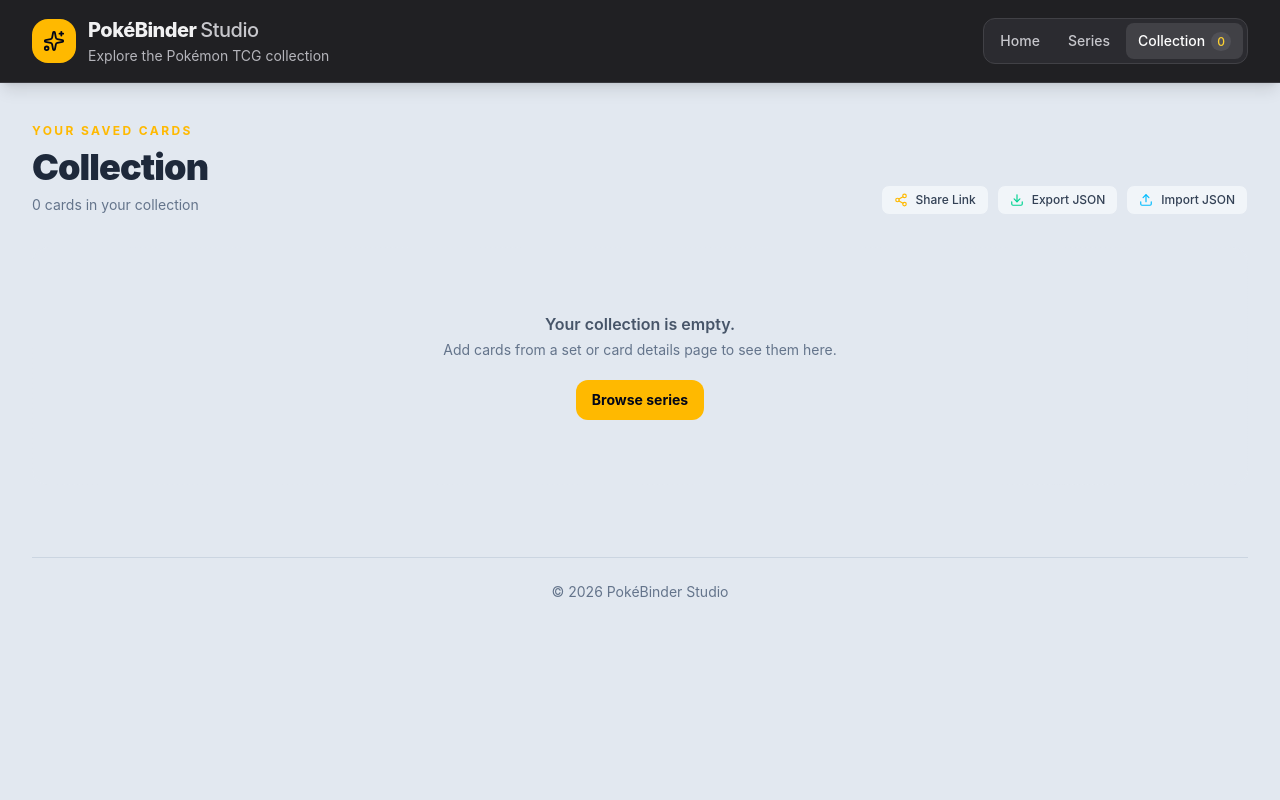
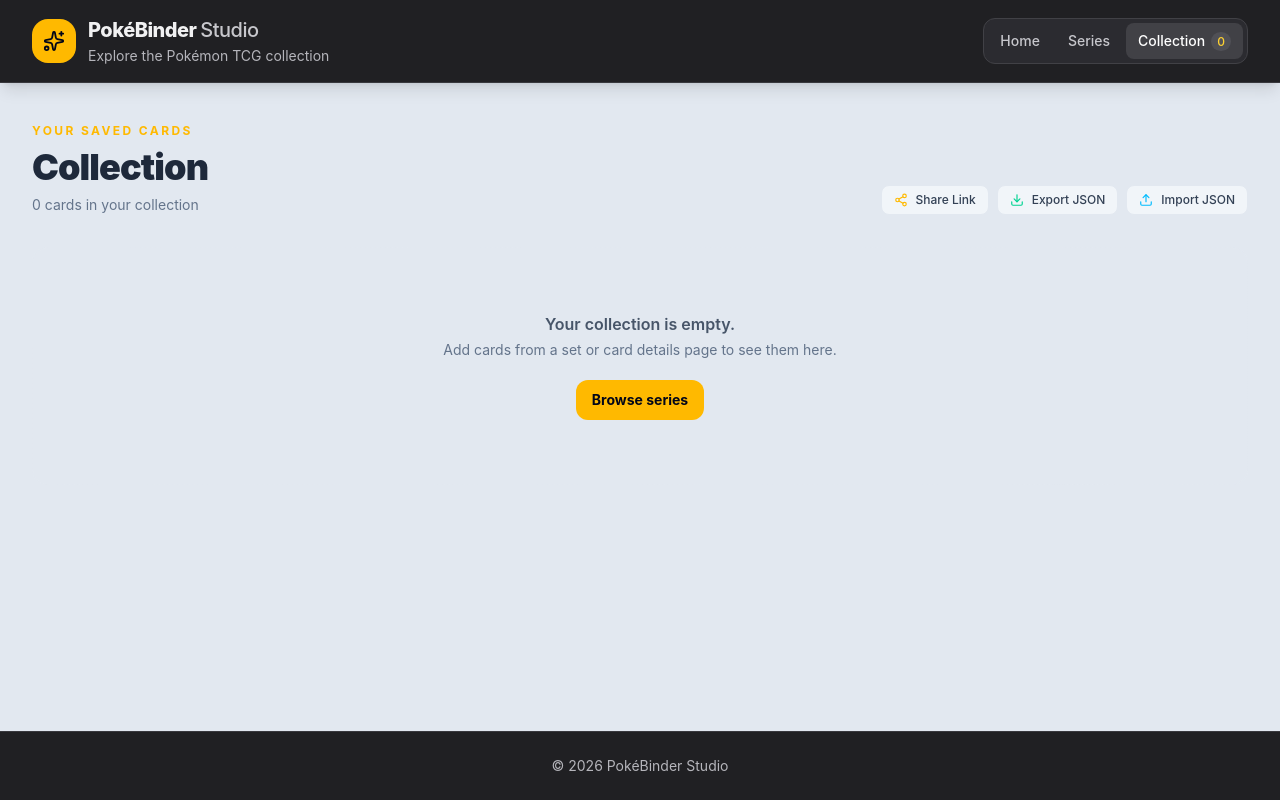
Before and after one commit to howlomogo/pokemon-tcg-app, a React (Vite) app: page /collection in a window 1280 px wide. Built offline with nearby package versions, Linux system fonts and the light colour scheme; what @cachex/memory, @tcgdex/sdk would draw is missing.

Commit message:
fix: styling card list fixes

```diff
--- a/src/App.tsx
+++ b/src/App.tsx
@@ -53,7 +53,7 @@ export default function App() {
   }, [pathname, series.length]);
 
   return (
-    <div className="min-h-screen bg-neutral-950 text-neutral-100">
+    <div className="flex min-h-screen flex-col bg-neutral-950 text-neutral-100">
       <header className="sticky top-0 z-50 w-full border-b border-[#38383d] bg-[#202023] text-[#f1f1f2] shadow-lg">
         <div className="mx-auto flex max-w-7xl flex-col gap-5 px-4 py-4 sm:flex-row sm:items-center sm:justify-between sm:px-6 lg:px-8">
           <Link to="/" className="flex items-center gap-3" aria-label="PokéBinder Studio home">
@@ -109,7 +109,7 @@ export default function App() {
         </div>
       </header>
 
-      <div className="mx-auto max-w-7xl px-4 sm:px-6 lg:px-8">
+      <div className="mx-auto w-full max-w-7xl flex-1 px-4 sm:px-6 lg:px-8">
         <main className="py-8 sm:py-10">
           <Routes>
             <Route path="/" element={<HomePage seriesCount={series.length} />} />
@@ -140,8 +140,8 @@ export default function App() {
             <Route path="*" element={<NotFound />} />
           </Routes>
         </main>
-        <Footer />
       </div>
+      <Footer />
     </div>
   );
 }
--- a/src/components/CardGrid.tsx
+++ b/src/components/CardGrid.tsx
@@ -66,20 +66,22 @@ export default function CardGrid({ cards, binderIds, setBinderIds, columns }: Ca
         return (
           <div
             key={card.id}
-            className={`group bg-neutral-900 border rounded-xl p-3 flex flex-col justify-between transition-all duration-300 ${isSaved ? 'border-amber-400/50 ring-1 ring-amber-400/20 bg-neutral-900/80' : 'border-neutral-800 hover:border-neutral-700'}`}
+            className={`group relative bg-neutral-900 border rounded-xl p-3 flex flex-col justify-between transition-all duration-300 ease-in-out hover:z-10 hover:scale-105 ${isSaved ? 'border-amber-400/50 ring-1 ring-amber-400/20 bg-neutral-900/80' : 'border-neutral-800 hover:border-neutral-700'}`}
           >
             <div className="relative">
               <Link
                 to={`/cards/${encodeURIComponent(card.id)}`}
                 aria-label={`View ${card.name} card details`}
-                className="relative flex aspect-[3/4] items-center justify-center overflow-hidden rounded-lg bg-neutral-950"
+                className="relative flex aspect-[3/4] items-center justify-center rounded-lg bg-neutral-950"
               >
                 {card.image && (
                   <img
                     src={`${card.image}/low.webp`}
                     alt={card.name}
                     loading="lazy"
-                    className="h-full w-full object-contain transition-transform duration-300 group-hover:scale-105"
+                    className={`h-full w-full rounded-lg object-contain transition-opacity duration-300 ${
+                      isSaved ? '' : 'opacity-60 group-hover:opacity-100'
+                    }`}
                   />
                 )}
               </Link>
--- a/src/components/Footer.tsx
+++ b/src/components/Footer.tsx
@@ -1,7 +1,11 @@
 export default function Footer() {
   return (
-    <footer className="mt-8 border-t border-neutral-700 py-6 text-center text-sm text-neutral-500">
-      <p>© {new Date().getFullYear()} PokéBinder Studio</p>
+    <footer className="mt-8 w-full border-t border-[#38383d] bg-[#202023] text-[#f1f1f2] shadow-lg">
+      <div className="mx-auto max-w-7xl px-4 py-6 text-center sm:px-6 lg:px-8">
+        <p className="text-sm text-[#b5b5bb]">
+          © {new Date().getFullYear()} PokéBinder Studio
+        </p>
+      </div>
     </footer>
   );
 }
--- a/src/pages/SeriesDirectory.tsx
+++ b/src/pages/SeriesDirectory.tsx
@@ -1,5 +1,5 @@
 import { useEffect, useState } from 'react';
-import { ArrowDownWideNarrow, CalendarDays, ChevronDown, Search } from 'lucide-react';
+import { ArrowDownWideNarrow, CalendarDays, ChevronDown, Layers3, Search } from 'lucide-react';
 import type { Serie, SerieList, SetResume } from '@tcgdex/sdk';
 import { Link } from 'react-router-dom';
 import {
@@ -279,16 +279,24 @@ function SetCard({
           <CalendarDays size={12} aria-hidden="true" />
           {releaseDateLabel}
         </span>
+        {collectionPercentage !== null && (
+          <span className="absolute bottom-2 right-2 z-20 rounded-full bg-slate-950/70 px-2.5 py-1 text-xs font-bold text-amber-300 shadow-sm backdrop-blur-sm">
+            {collectionPercentage}%
+          </span>
+        )}
       </div>
       <div className="p-4">
         <h3 className="truncate font-bold tracking-wide text-neutral-100 group-hover/set:text-amber-300">
           {set.name}
         </h3>
-        <p className="mt-1 text-xs text-neutral-500">{set.cardCount.total} cards</p>
         {collectionPercentage !== null ? (
-          <p className="mt-1 text-xs font-medium text-amber-300">
-            {collectedCount} collected · {collectionPercentage}%
-          </p>
+          <div className="mt-1 flex items-center justify-between text-xs text-neutral-300">
+            <span className="inline-flex items-center gap-1.5">
+              <Layers3 size={14} aria-hidden="true" />
+              Cards collected
+            </span>
+            <span className="font-bold">{collectedCount}/{set.cardCount.total}</span>
+          </div>
         ) : loadingDirectoryData ? (
           <p className="mt-1 text-xs text-neutral-500">Loading collection progress…</p>
         ) : (
```
